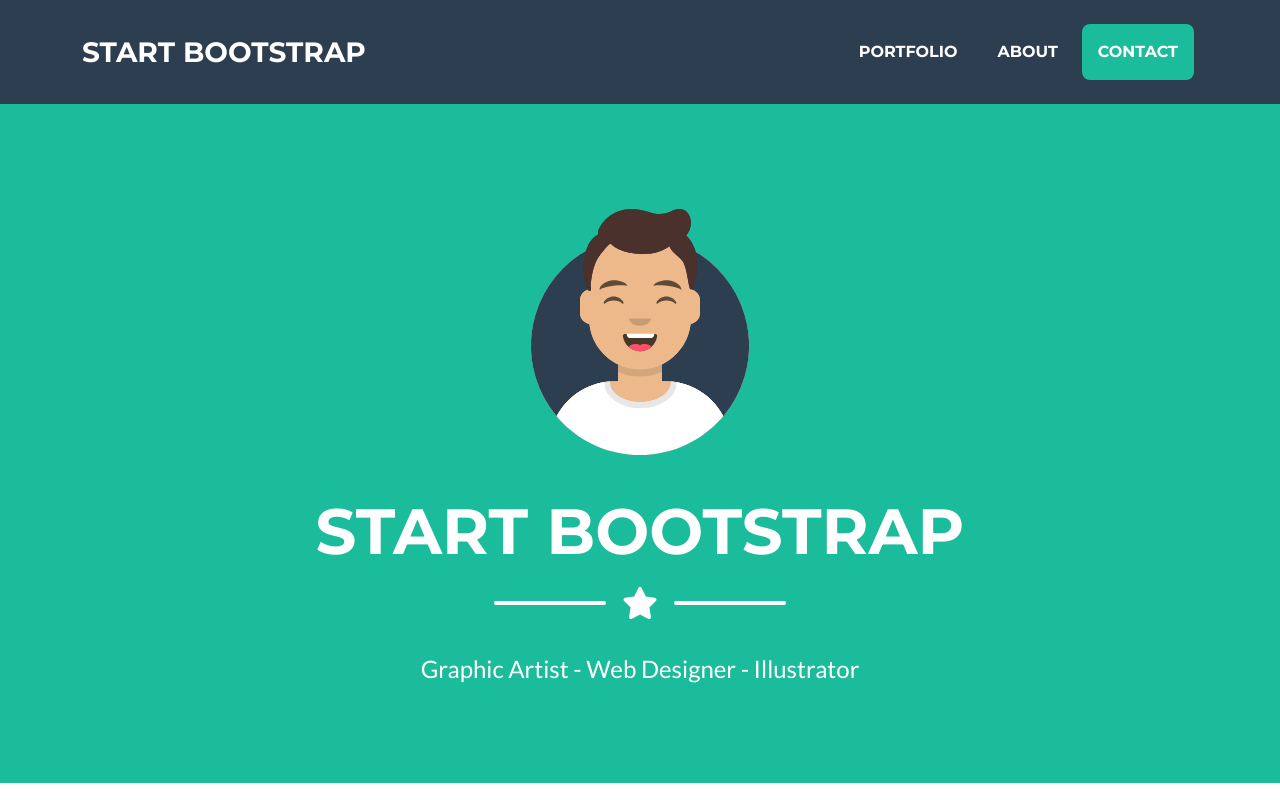
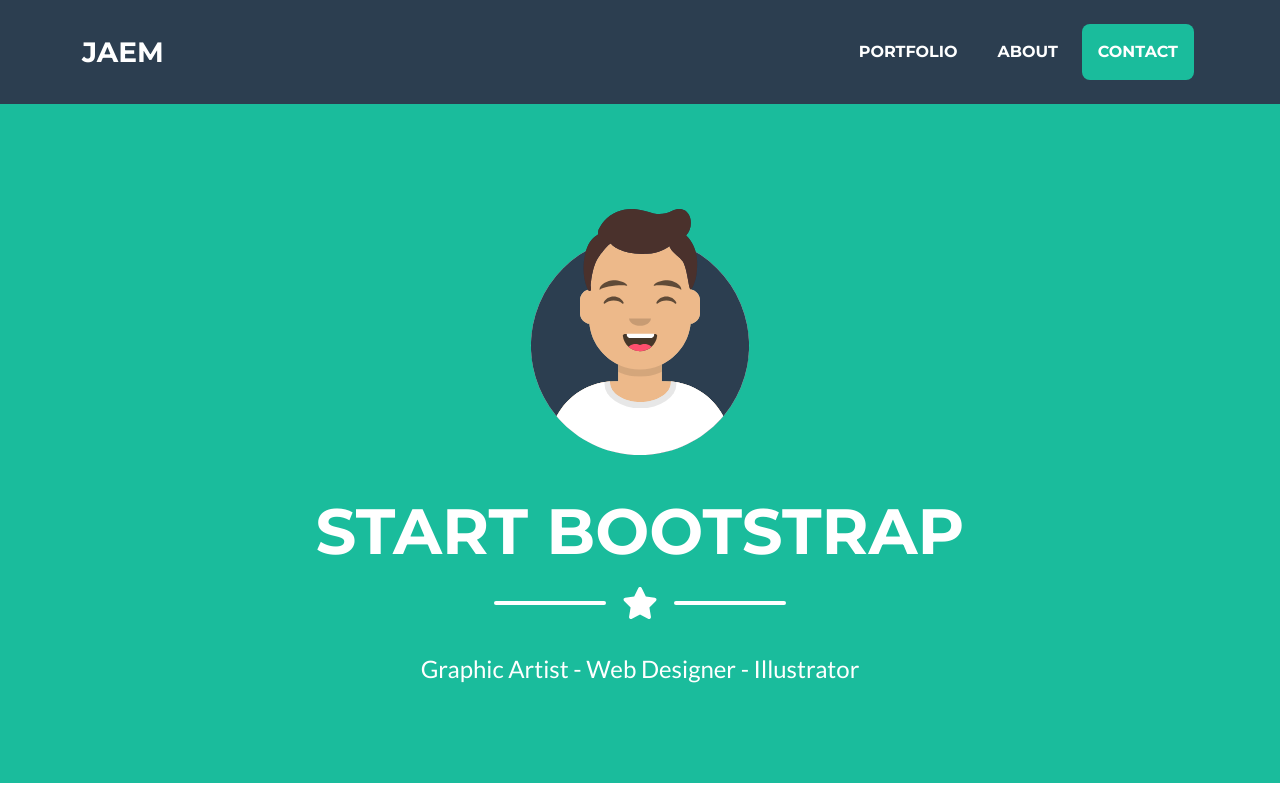
Before and after one commit to djaem025/jaem, a plain HTML site: page index.html in a window 1280 px wide. Shown: the top 800 px of the page. Drawn offline with nearby package versions, Linux system fonts and the light colour scheme; files that its build step writes are made by us from their sources.

Commit message:
Update index.html

```diff
--- a/index.html
+++ b/index.html
@@ -20,7 +20,7 @@
         <!-- Navigation-->
         <nav class="navbar navbar-expand-lg bg-secondary text-uppercase fixed-top" id="mainNav">
             <div class="container">
-                <a class="navbar-brand" href="#page-top">Start Bootstrap</a>
+                <a class="navbar-brand" href="#page-top">JAEM</a>
                 <button class="navbar-toggler text-uppercase font-weight-bold bg-primary text-white rounded" type="button" data-bs-toggle="collapse" data-bs-target="#navbarResponsive" aria-controls="navbarResponsive" aria-expanded="false" aria-label="Toggle navigation">
                     Menu
                     <i class="fas fa-bars"></i>
```
